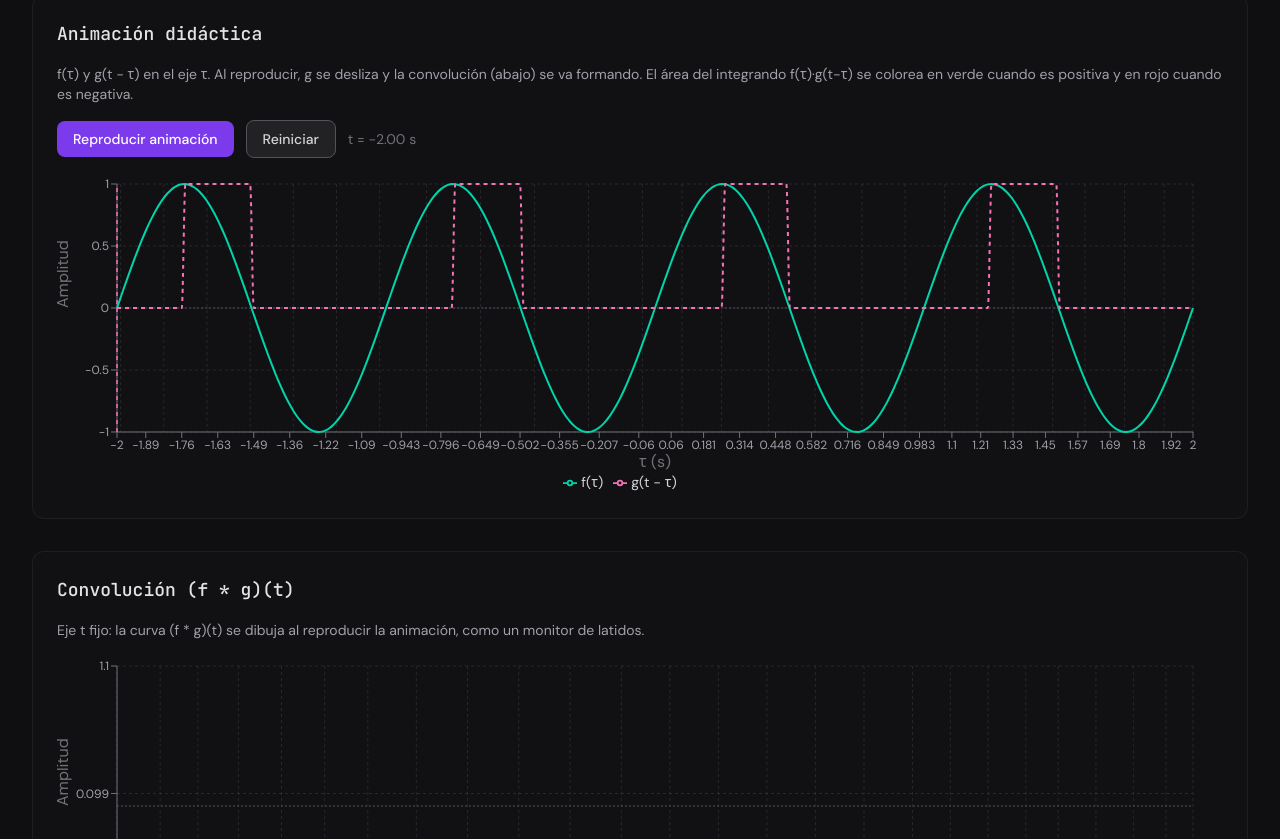
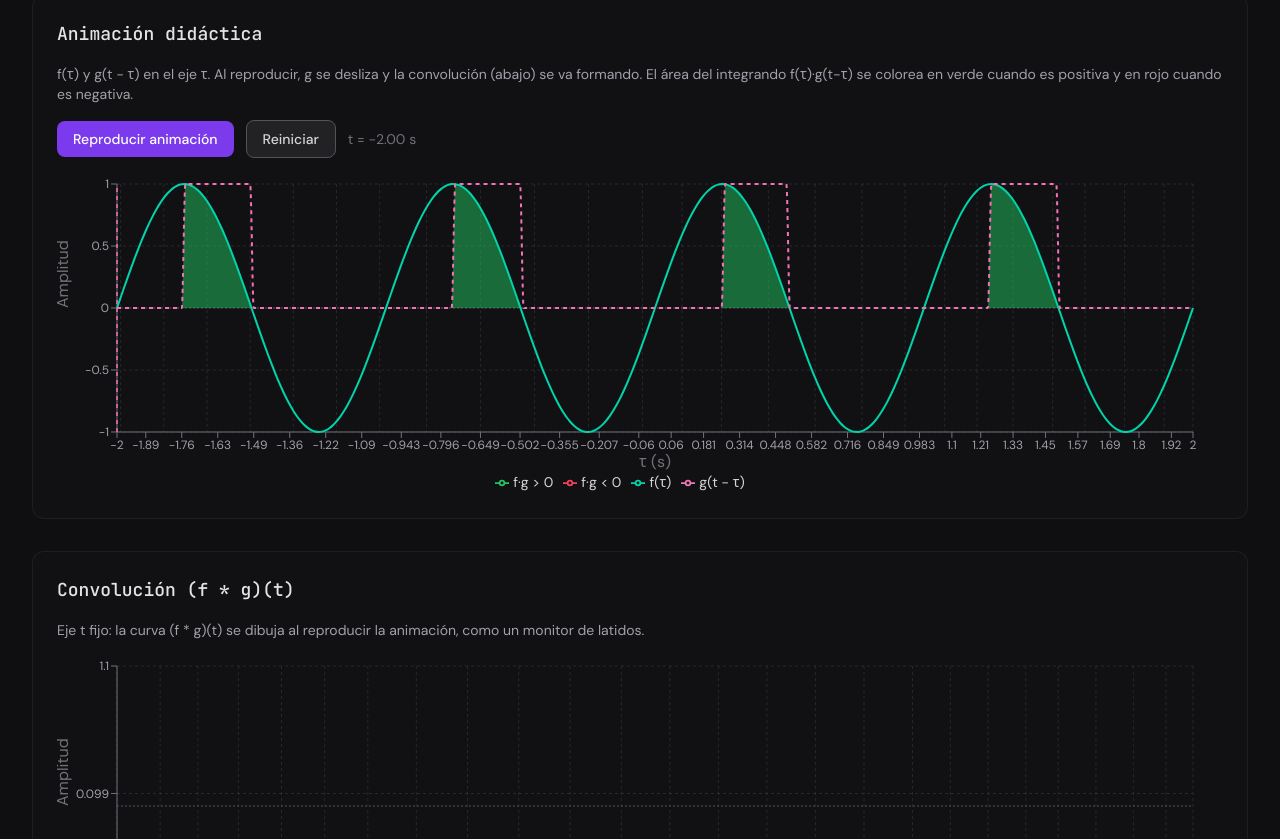
Before and after one commit to Oliverx25/Convolucion-continua, a React (Vite) app: page / in a window 1280 px wide. Shown: the part 501-1340 px from the top of the page. Built offline with nearby package versions, Linux system fonts and the light colour scheme.

Commit message:
Fix animacion

```diff
--- a/src/components/SlidingAnimationChart.tsx
+++ b/src/components/SlidingAnimationChart.tsx
@@ -1,5 +1,5 @@
 import {
-  LineChart,
+  ComposedChart,
   Line,
   Area,
   XAxis,
@@ -48,7 +48,7 @@ export function SlidingAnimationChart({
   return (
     <div className="h-[320px] w-full">
       <ResponsiveContainer width="100%" height="100%">
-        <LineChart
+        <ComposedChart
           data={tau}
           margin={{ top: 10, right: 30, left: 0, bottom: 0 }}
         >
@@ -104,7 +104,7 @@ export function SlidingAnimationChart({
             type="monotone"
             dataKey="positivePart"
             fill="#22c55e"
-            fillOpacity={0.35}
+            fillOpacity={0.5}
             stroke="none"
             baseValue={0}
             name="f·g &gt; 0"
@@ -114,7 +114,7 @@ export function SlidingAnimationChart({
             type="monotone"
             dataKey="negativePart"
             fill="#f43f5e"
-            fillOpacity={0.35}
+            fillOpacity={0.5}
             stroke="none"
             baseValue={0}
             name="f·g &lt; 0"
@@ -139,7 +139,7 @@ export function SlidingAnimationChart({
             dot={false}
             connectNulls
           />
-        </LineChart>
+        </ComposedChart>
       </ResponsiveContainer>
     </div>
   );
```
